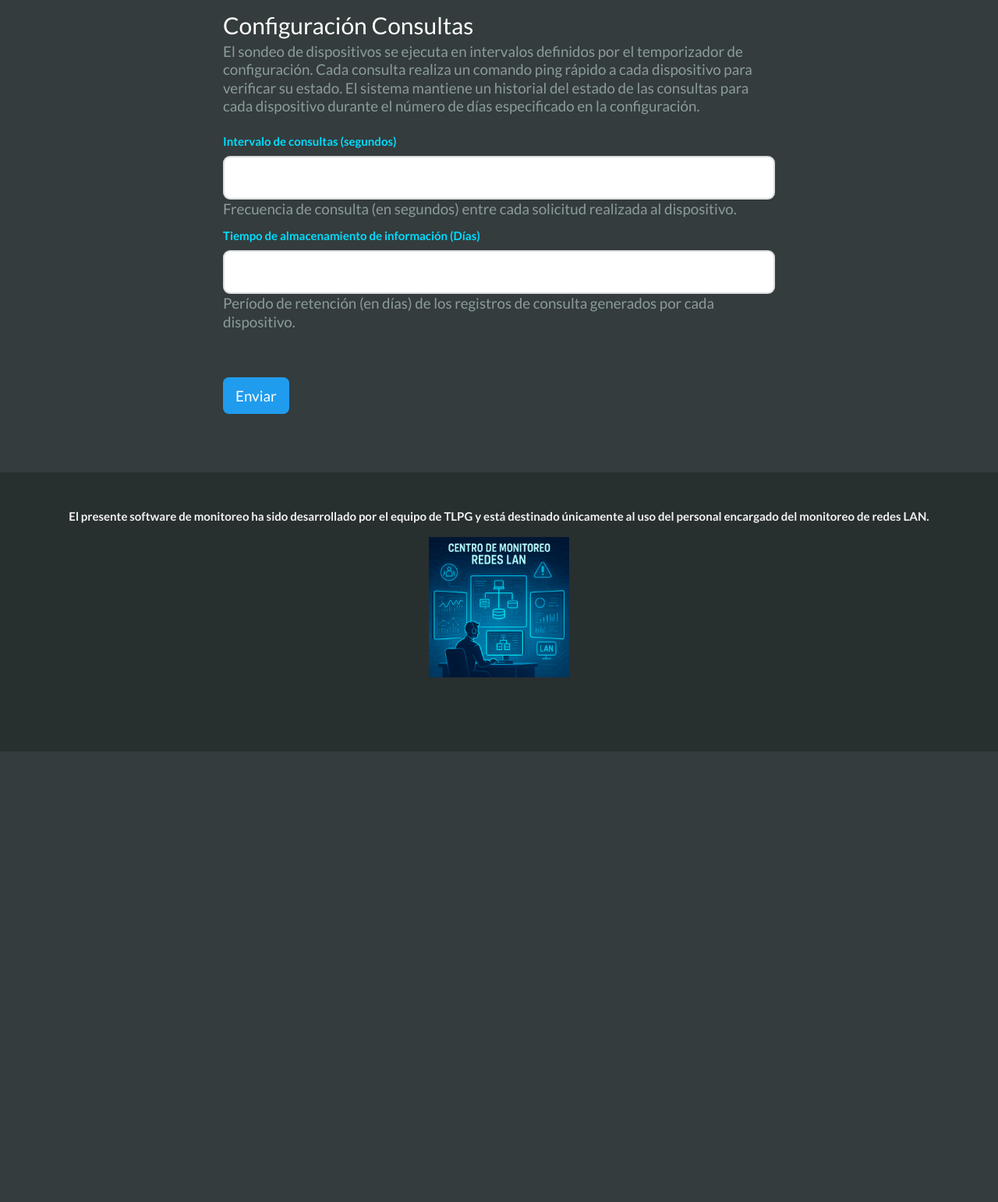
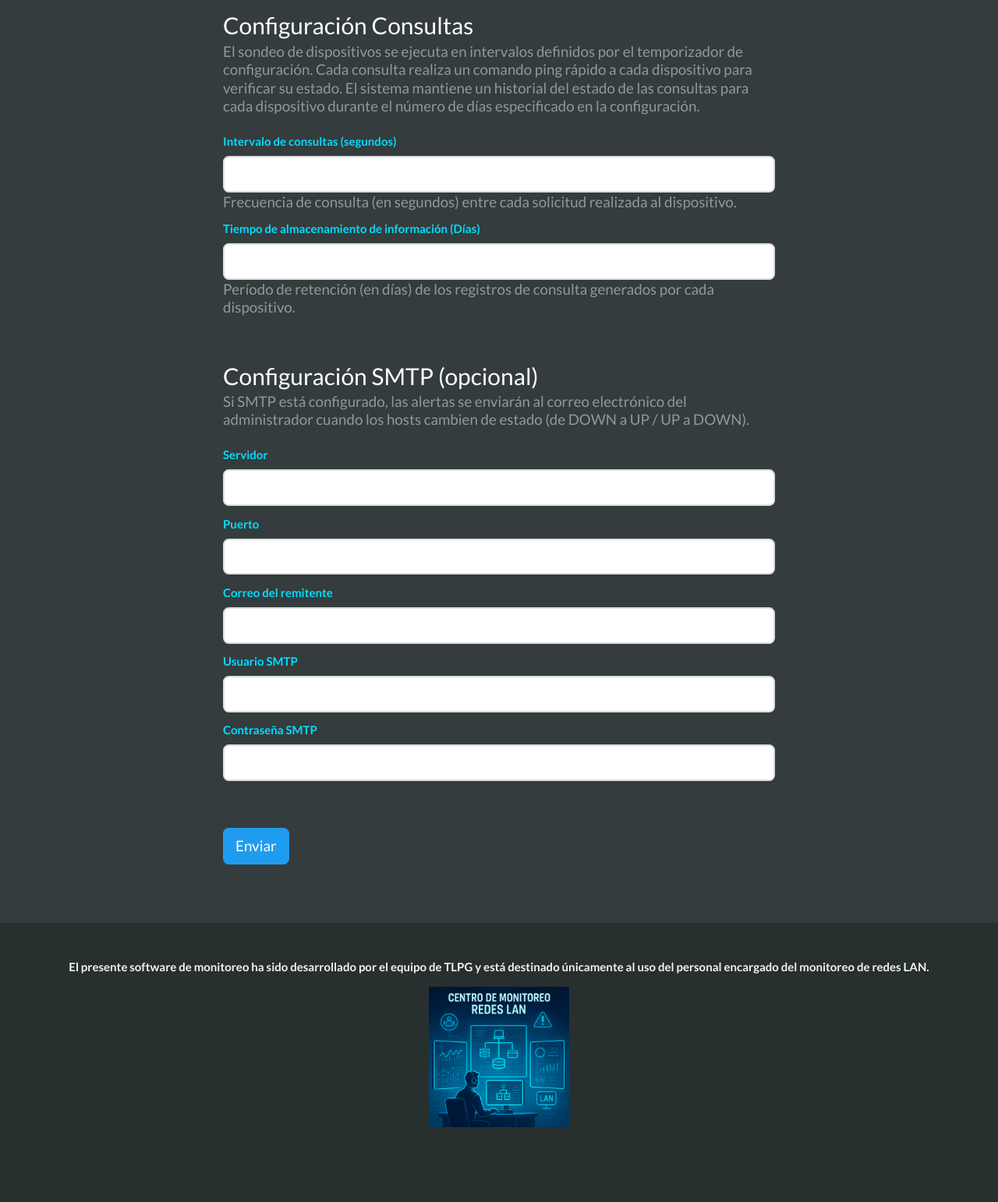
Before and after one commit to Monitore1209/MONITOREO-TLPG, a Flask app: page /setup in a window 1280 px wide. Shown: the part 880-2422 px from the top of the page at 78% size. Before the commit the page ends 1844 px from the top, so only its background shows below. Run offline with Flask 2, Linux system fonts and the light colour scheme; some libraries are stand-ins or nearby versions.

Commit message:
Update setup.html

```diff
--- a/ipmon/templates/setup.html
+++ b/ipmon/templates/setup.html
@@ -1,9 +1,6 @@
 {% extends "layout.html" %}
 
 {% block content %}
-
-
-
 <div class="column is-8 is-offset-2">
     <section class="hero is-info">
         <div class="hero-body">
@@ -23,7 +20,7 @@
 
         <!-- Cuenta Administrador -->
         <div class="box">
-            <p class="title is=3">Cuenta de Administrador</p>
+            <p class="title is-3">Cuenta de Administrador</p>
             <p class="subtitle is-5 has-text-grey-light">
                     La cuenta de administrador posee privilegios para agregar y administrar dispositivos, definir parámetros de consulta, entre otras funciones.<br>
                     Los visitantes no autenticados únicamente podrán visualizar el estado de los hosts en la página principal.
@@ -57,14 +54,14 @@
 
         <!-- Configuración Consultas -->
         <div class="box">
-            <p class="title is=3">Configuración Consultas</p>
+            <p class="title is-3">Configuración Consultas</p>
             <p class="subtitle is-5 has-text-grey-light">
                 El sondeo de dispositivos se ejecuta en intervalos definidos por el temporizador de configuración. Cada consulta realiza un comando ping rápido a cada dispositivo para verificar su estado. El sistema mantiene un historial del estado de las consultas para cada dispositivo durante el número de días especificado en la configuración.
 	        </p>
                <div class="field">
                    <div class="control">
                     {{ form.poll_interval.label(class_="label", style="color: #00ddff;") }}
-                    {{ form.poll_interval(class_="input is-large", id="polling-interval") }}
+                    {{ form.poll_interval(class_="input is-medium", id="polling-interval") }}
                     <p class="subtitle is-5 has-text-grey-light">Frecuencia de consulta (en segundos) entre cada solicitud realizada al dispositivo.</p>
                  </div>
 
@@ -72,7 +69,7 @@
             <div class="field">
                 <div class="control">
                     {{ form.retention_days.label(class_="label", style="color: #00ddff;") }}
-                    {{ form.retention_days(class_="input is-large", id="history-retention") }}
+                    {{ form.retention_days(class_="input is-medium", id="history-retention") }}
                     <p class="subtitle is-5 has-text-grey-light">Período de retención (en días) de los registros de consulta generados por cada dispositivo.</p>
                 </div>
 
@@ -80,32 +77,44 @@
         </div>
 
         <!-- SMTP -->
-        <div class="box" style="display:none;">
-            <p class="title is=3">Configuración SMTP (opcional)</p>
-            <p class="subtitle is=5">
-                La configuración SMTP es opcional. Si SMTP está configurado, las alertas se enviarán al correo electrónico de la cuenta de administrador Dirección cuando los hosts tienen un cambio de estado (abajo->arriba, arriba->abajo). Deje los campos vacíos para dejarlos sin configurar.
+        <div class="box" style="display:box;">
+            <p class="title is-3">Configuración SMTP (opcional)</p>
+            <p class="subtitle is-5">
+                Si SMTP está configurado, las alertas se enviarán al correo electrónico del administrador cuando los hosts cambien de estado (de DOWN a UP / UP a DOWN).
             </p>
             <div class="field">
                 <div class="control">
-                    {{ form.smtp_server.label(class_="label") }}
-                    {{ form.smtp_server(class_="input is-large", id="smtp-server") }}
+                    {{ form.smtp_server.label(class_="label", style="color: #00ddff;") }}
+                    {{ form.smtp_server(class_="input is-medium", id="smtp-server") }}
                 </div>
             </div>
             <div class="field">
                 <div class="control">
-                    {{ form.smtp_port.label(class_="label") }}
-                    {{ form.smtp_port(class_="input is-large", id="smtp-port") }}
+                    {{ form.smtp_port.label(class_="label", style="color: #00ddff;") }}
+                    {{ form.smtp_port(class_="input is-medium", id="smtp-port") }}
                 </div>
             </div>
             <div class="field">
                 <div class="control">
-                    {{ form.smtp_sender.label(class_="label") }}
-                    {{ form.smtp_sender(class_="input is-large", id="smtp-sender") }}
+                    {{ form.smtp_sender.label(class_="label", style="color: #00ddff;") }}
+                    {{ form.smtp_sender(class_="input is-medium", id="smtp-sender") }}
+                </div>
+            </div>
+            <div class="field">
+                <div class="control">
+                    {{ form.smtp_user.label(class_="label", style="color: #00ddff;") }}
+                    {{ form.smtp_user(class_="input is-medium", id="smtp-user") }}
+                </div>
+            </div>
+            <div class="field">
+                <div class="control">
+                    {{ form.smtp_password.label(class_="label", style="color: #00ddff;") }}
+                    {{ form.smtp_password(class_="input is-medium", id="smtp-password") }}
                 </div>
             </div>
         </div>
 
-        <!-- Submit -->
+        <!-- Enviar -->
         <div class="box">
             <div class="control">
                 {{ form.submit(class_="button is-info is-medium") }}
```
